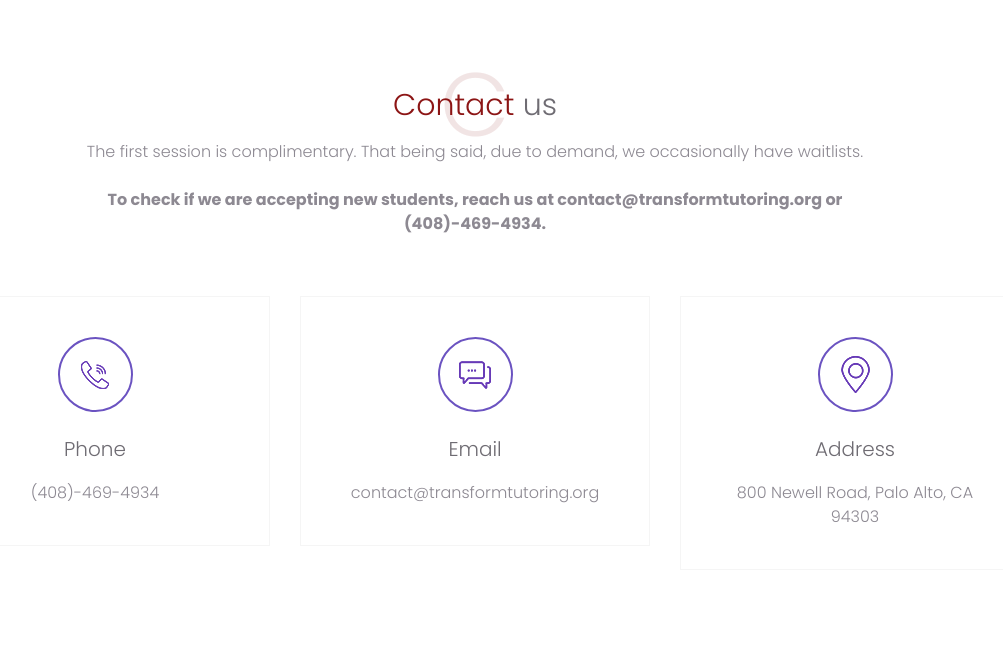
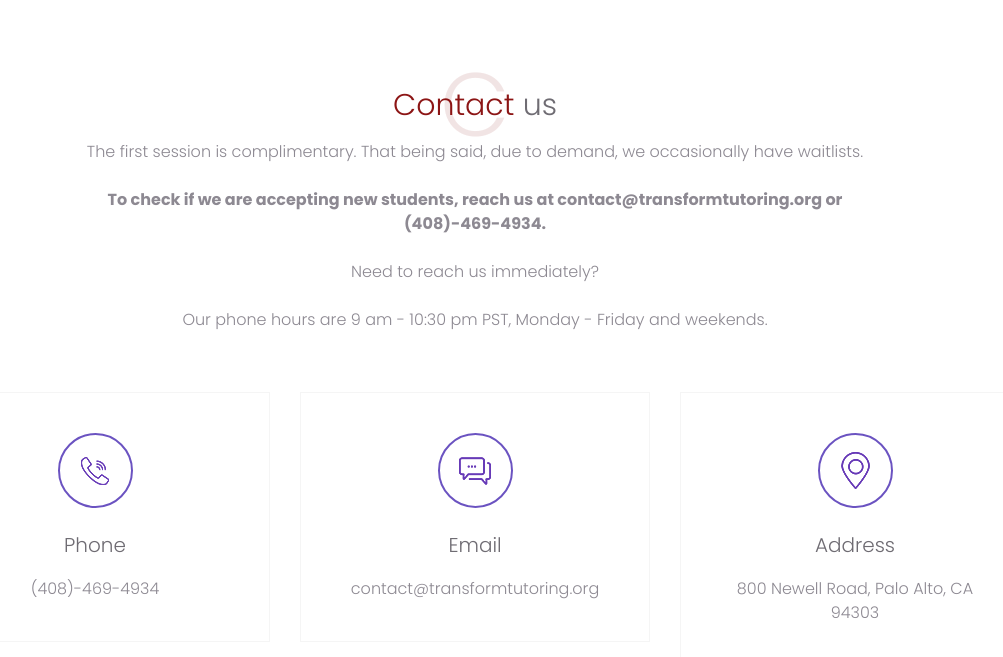
Before and after one commit to transformtutoring/transformtutoring.github.io, a Jekyll site: the page built from pages/contact.html, in a window 1280 px wide and 900 px high, scrolled down 394 px, cut to the strip 0-696 px from the top of the window. Shown: the top 657 px of the strip, without its empty margins (165-1168 px from the left). Built offline with Jekyll 4.4.1, drawn with Linux system fonts in a browser that asks for light colours; a script that is not in the unit is left out; comment, search, counter and statistics services are not loaded.

```diff
--- a/_includes/contact_info.html
+++ b/_includes/contact_info.html
@@ -2,7 +2,7 @@
 <div class="feature-wrapper">
     <div class="container">
         <div class="section-title">
-            <h2 class="headeing-2"> <span class="section-style">Contact </span> us<span class="section-label">C</span></h2>
+            <h2 class="heading-2"> <span class="section-style">Contact </span> us<span class="section-label">C</span></h2>
             <p>
             The first session is complimentary.
 
@@ -11,6 +11,10 @@
             <h7>
                 To check if we are accepting new students, reach us at contact@transformtutoring.org or (408)-469-4934.
             </h7>
+            <br></br>
+            Need to reach us immediately?
+            <br></br>
+            Our phone hours are 9 am - 10:30 pm PST, Monday - Friday and weekends.
             </p>
         </div>
         <div class="row">
```
Also changed, not shown: assets/images/overlay-bg.png (added), assets/images/overlay-bg.svg, assets/images/overlay-bg2.svg (added), 2 other files.
